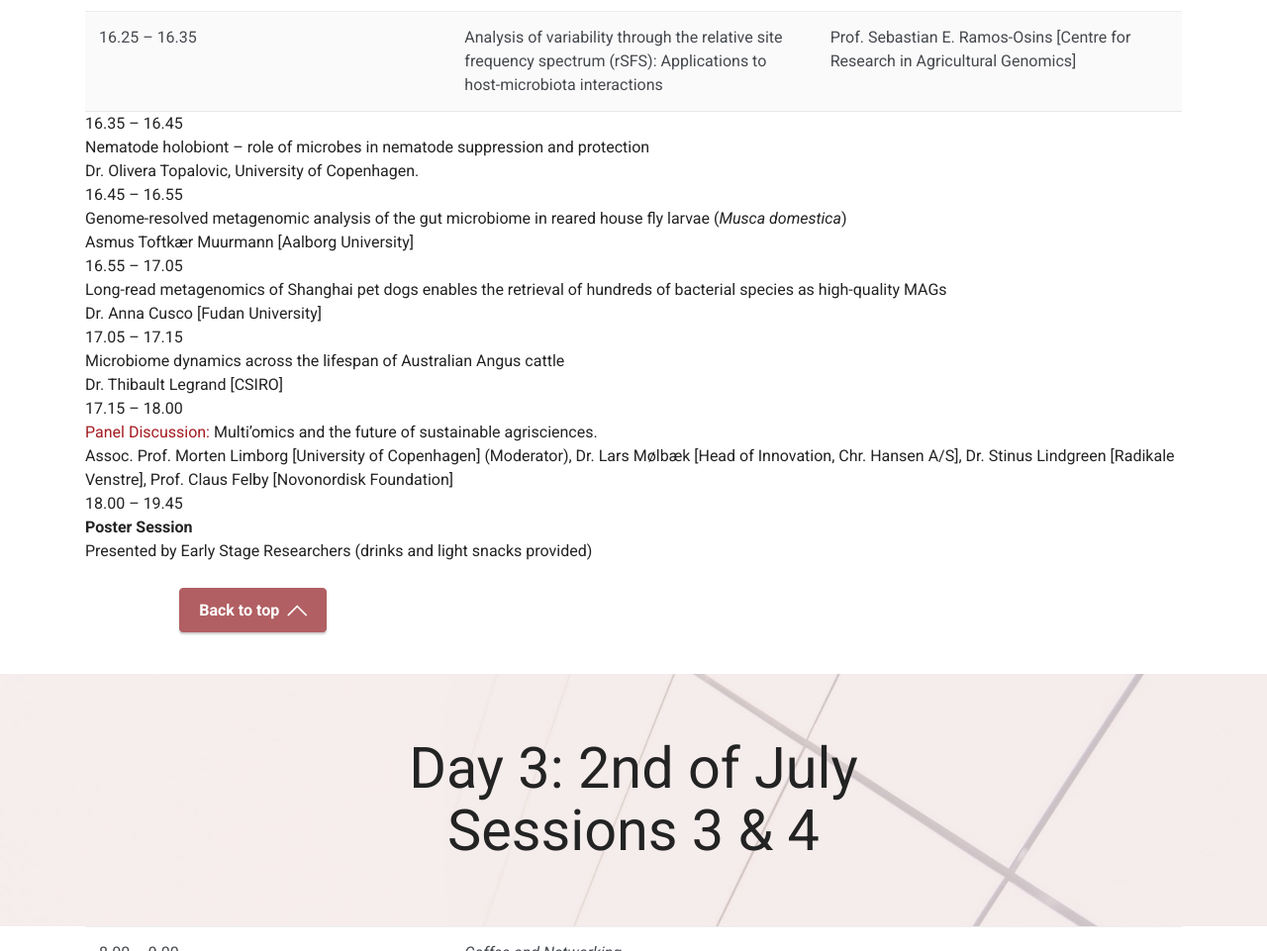
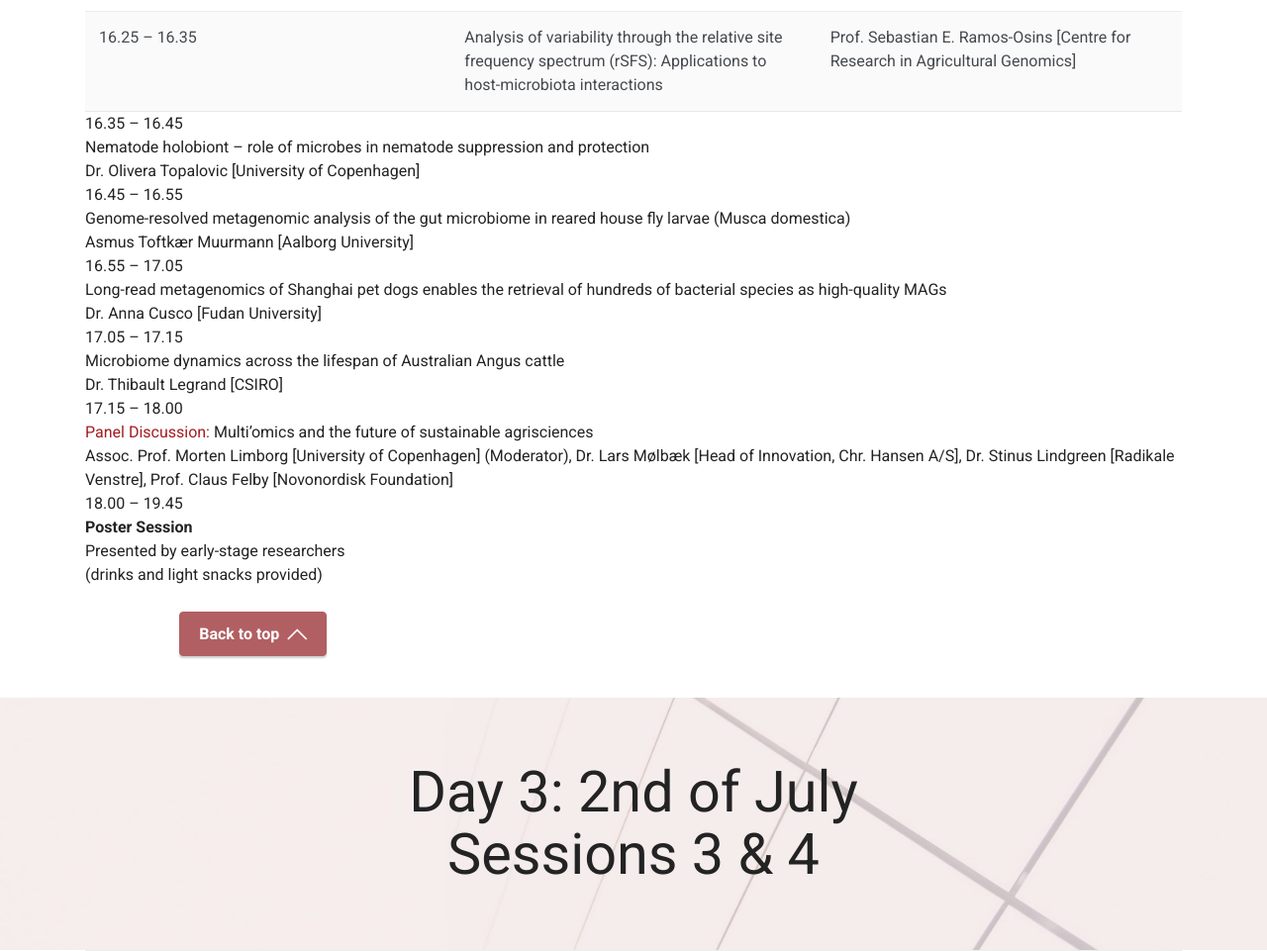
Before and after one commit to appliedhologenomicsconference/appliedhologenomicsconference.github.io, a plain HTML site: page agenda.html in a window 1280 px wide. Shown: the part 2948-3909 px from the top of the page at 99% size. Drawn offline with Linux system fonts and the light colour scheme; files whose address does not match are found by name.

Commit message:
2024_05_22 agenda fix

```diff
--- a/agenda.html
+++ b/agenda.html
@@ -572,7 +572,7 @@
     </div>
 </section>
 
-<section data-bs-version="5.1" class="pricing1 lodgem5 cid-ucW7f510Oh" id="apricing1-al">
+<section data-bs-version="5.1" class="pricing1 lodgem5 cid-udvmZ0jYSh" id="apricing1-an">
 
 
 
@@ -587,32 +587,37 @@
                     <div class="tabl-item-row">
                         <div class="tabl-item-column">
                             <p class="card-text mbr-fonts-style mb-0 display-7">
-                                16.35 – 16.45</p>
+                                16.35 – 16.45
+                            </p>
                         </div>
                         <div class="tabl-item-column">
-                            <p class="card-text mbr-fonts-style mb-0 display-7">Nematode holobiont – role of microbes in nematode suppression and protection</p>
+                            <p class="card-text mbr-fonts-style mb-0 display-7">Nematode holobiont – role of microbes in nematode suppression and protection<br></p>
                         </div>
                         <div class="tabl-item-column">
-                            <p class="card-text mbr-fonts-style mb-0 display-7">Dr. Olivera Topalovic, University of Copenhagen.</p>
+                            <p class="card-text mbr-fonts-style mb-0 display-7">Dr. Olivera Topalovic [University of Copenhagen]</p>
                         </div>
                     </div>
 
                     <div class="tabl-item-row">
                         <div class="tabl-item-column">
                             <p class="card-text mbr-fonts-style mb-0 display-7">
-                                16.45 – 16.55</p>
+                                16.45 – 16.55
+                            </p>
                         </div>
                         <div class="tabl-item-column">
-                            <p class="card-text mbr-fonts-style mb-0 display-7">Genome-resolved metagenomic analysis of the gut microbiome in reared house fly larvae (<em>Musca domestica</em>)</p>
+                            <p class="card-text mbr-fonts-style mb-0 display-7">
+                                Genome-resolved metagenomic analysis of the gut microbiome in reared house fly larvae (Musca domestica)</p>
                         </div>
                         <div class="tabl-item-column">
-                            <p class="card-text mbr-fonts-style mb-0 display-7">Asmus Toftkær Muurmann [Aalborg University]</p>
+                            <p class="card-text mbr-fonts-style mb-0 display-7">
+                                Asmus Toftkær Muurmann [Aalborg University]</p>
                         </div>
                     </div>
                     <div class="tabl-item-row">
                         <div class="tabl-item-column">
                             <p class="card-text mbr-fonts-style mb-0 display-7">
-                                16.55 – 17.05</p>
+                                16.55 – 17.05
+                            </p>
                         </div>
                         <div class="tabl-item-column">
                             <p class="card-text mbr-fonts-style mb-0 display-7">Long-read metagenomics of Shanghai pet dogs enables the retrieval of hundreds of bacterial species as high-quality MAGs</p>
@@ -624,22 +629,26 @@
                     <div class="tabl-item-row">
                         <div class="tabl-item-column">
                             <p class="card-text mbr-fonts-style mb-0 display-7">
-                                17.05 – 17.15</p>
+                                17.05 – 17.15
+                            </p>
                         </div>
                         <div class="tabl-item-column">
                             <p class="card-text mbr-fonts-style mb-0 display-7">Microbiome dynamics across the lifespan of Australian Angus cattle</p>
                         </div>
                         <div class="tabl-item-column">
-                            <p class="card-text mbr-fonts-style mb-0 display-7">Dr. Thibault Legrand [CSIRO]</p>
+                            <p class="card-text mbr-fonts-style mb-0 display-7">
+                                Dr. Thibault Legrand [CSIRO]
+                            </p>
                         </div>
                     </div>
                     <div class="tabl-item-row">
                         <div class="tabl-item-column">
                             <p class="card-text mbr-fonts-style mb-0 display-7">
-                                17.15 – 18.00</p>
+                                17.15 – 18.00
+                            </p>
                         </div>
                         <div class="tabl-item-column">
-                            <p class="card-text mbr-fonts-style mb-0 display-7"><strong><a href="sessions.html#content3-9j" class="text-primary">Panel Discussion:</a> </strong>Multi’omics and the future of sustainable agrisciences.&nbsp;<br></p>
+                            <p class="card-text mbr-fonts-style mb-0 display-7"><a href="sessions.html#content3-9j" class="text-primary">Panel Discussion: </a>Multi’omics and the future of sustainable agrisciences<br></p>
                         </div>
                         <div class="tabl-item-column">
                             <p class="card-text mbr-fonts-style mb-0 display-7">Assoc. Prof. Morten Limborg [University of Copenhagen] (Moderator), Dr. Lars Mølbæk [Head of Innovation, Chr. Hansen A/S], Dr. Stinus Lindgreen [Radikale Venstre], Prof. Claus Felby [Novonordisk Foundation]</p>
@@ -649,14 +658,18 @@
                     <div class="tabl-item-row">
                         <div class="tabl-item-column">
                             <p class="card-text mbr-fonts-style mb-0 display-7">
-                                18.00 – 19.45</p>
+                                18.00 – 19.45
+                            </p>
                         </div>
                         <div class="tabl-item-column">
                             <p class="card-text mbr-fonts-style mb-0 display-7"><strong>
-                                Poster Session</strong></p>
+                                Poster Session
+                            </strong></p>
                         </div>
                         <div class="tabl-item-column">
-                            <p class="card-text mbr-fonts-style mb-0 display-7">Presented by Early Stage Researchers (drinks and light snacks provided)</p>
+                            <p class="card-text mbr-fonts-style mb-0 display-7">
+                                Presented by early-stage researchers <br>(drinks and light snacks provided)
+                            </p>
                         </div>
                     </div>
 
```
